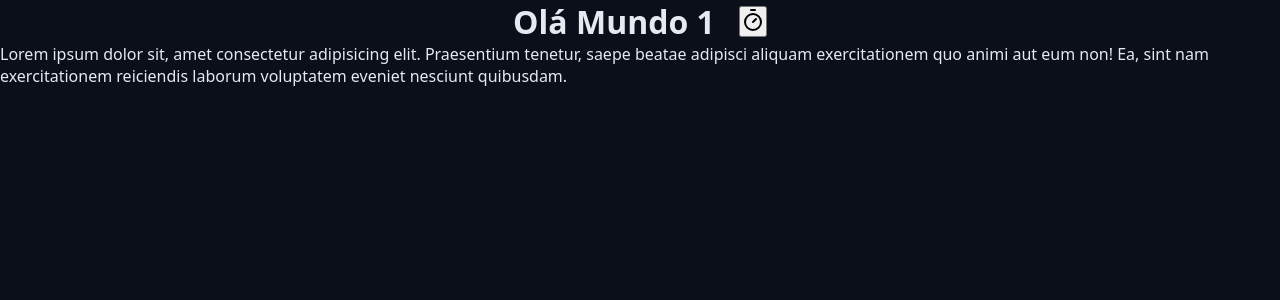
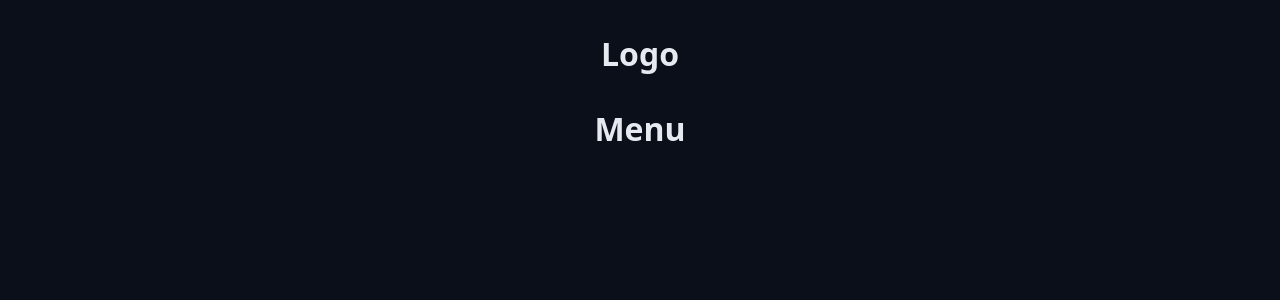
Before and after one commit to Diogo-SoaresDS/chronos-pomodoro, a React (Vite) app: page / in a window 1280 px wide. Shown: the top 300 px of the page. Built offline with nearby package versions, Linux system fonts and the light colour scheme.

Commit message:
Componente Container Finalizado

```diff
--- a/src/App.tsx
+++ b/src/App.tsx
@@ -1,24 +1,19 @@
+import { Container } from './components/Container'
 import { Heading } from './components/Heading'
 
 import './styles/theme.css'
 import './styles/global.css'
-import { TimerIcon } from 'lucide-react'
 
 export function App() {
   return (
     <>
-      <Heading>
-        Olá Mundo 1
-        <button>
-          <TimerIcon />
-        </button>
-      </Heading>
-      <p>
-        Lorem ipsum dolor sit, amet consectetur adipisicing elit. Praesentium
-        tenetur, saepe beatae adipisci aliquam exercitationem quo animi aut eum
-        non! Ea, sint nam exercitationem reiciendis laborum voluptatem eveniet
-        nesciunt quibusdam.
-      </p>
+      <Container>
+        <Heading>Logo</Heading>
+      </Container>
+
+      <Container>
+        <Heading>Menu</Heading>
+      </Container>
     </>
   )
 }
--- /dev/null
+++ b/src/components/Container/index.tsx
@@ -0,0 +1,13 @@
+import styles from './styles.module.css'
+
+type ContainerProps = {
+  children: React.ReactNode
+}
+
+export function Container({ children }: ContainerProps) {
+  return (
+    <div className={styles.container}>
+      <div className={styles.content}>{children}</div>
+    </div>
+  )
+}
--- /dev/null
+++ b/src/components/Container/styles.module.css
@@ -0,0 +1,12 @@
+.container-fluid {
+  max-width: auto;
+}
+
+.container {
+  max-width: 98rem;
+  margin: 0 auto;
+}
+
+.content {
+  margin: 3.2rem;
+}
--- a/src/components/Heading.tsx
+++ b/src/components/Heading/index.tsx
@@ -1,4 +1,4 @@
-import styles from './Heading.module.css'
+import styles from './styles.module.css'
 
 type HeadingProps = {
   children: React.ReactNode
```
Also changed, not shown: src/components/Heading/styles.module.css (renamed from src/components/Heading.module.css).
